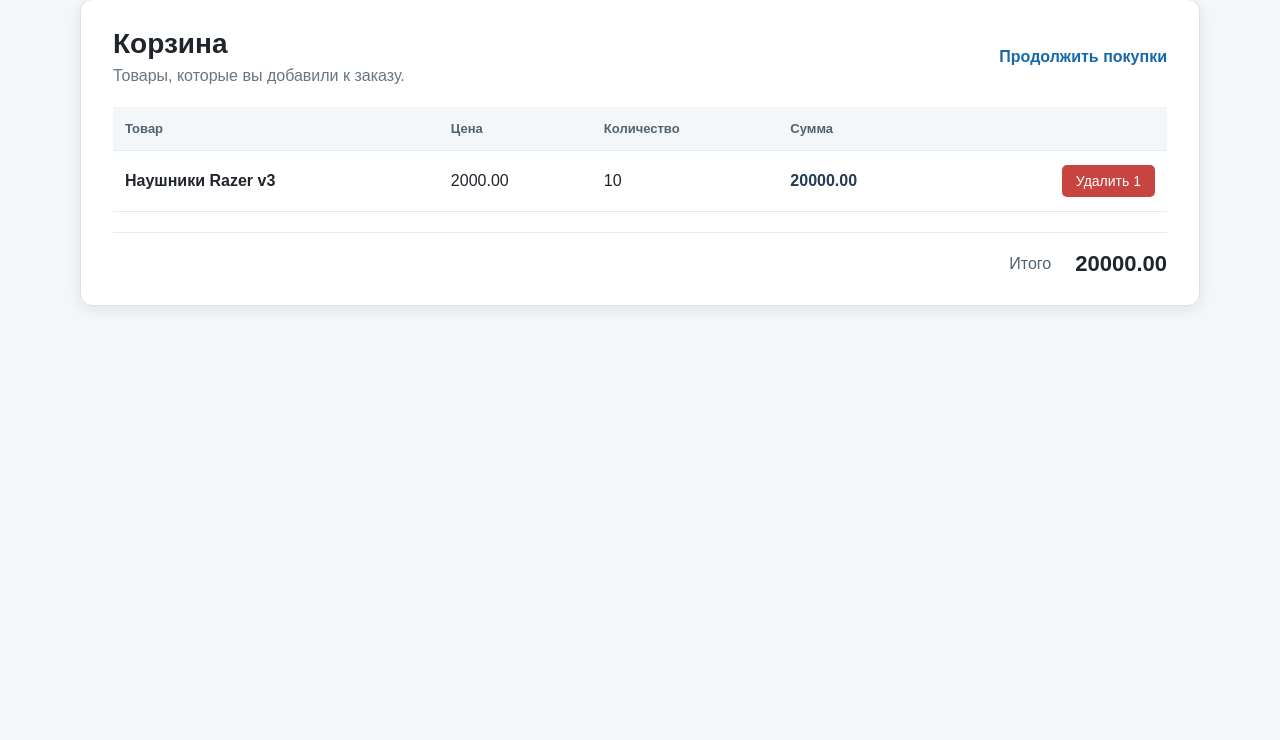
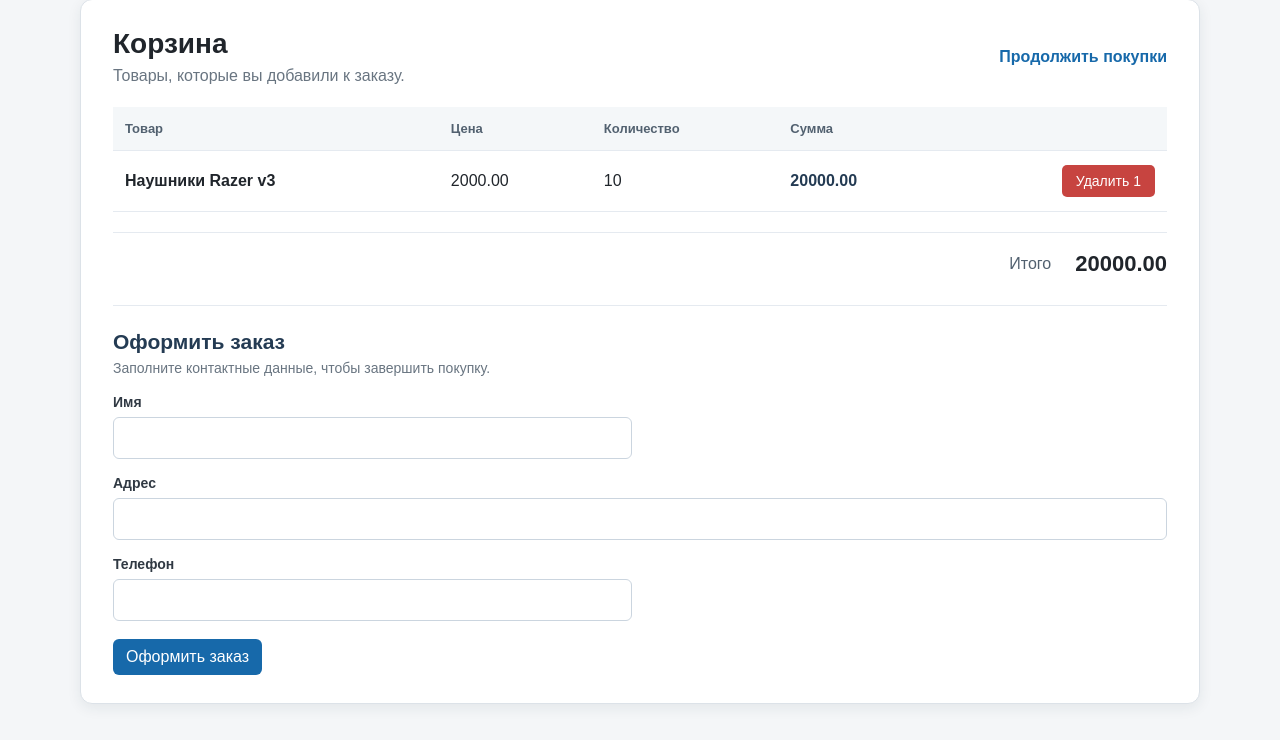
Before and after one commit to UralSultan/lab_work_54, a Django app: page /cart/ in a window 1280 px wide. Shown: the part 109-849 px from the top of the page. Before the commit the page ends 415 px from the top, so only its background shows below. Run offline with Django 5.2, Linux system fonts and the light colour scheme; data comes from the database, SQL or seed files in the repository; tables that the repository leaves empty hold one stand-in row (values such as "Sample post").

Commit message:
Добавил модель заказа и промежуточную таблицу ProductOrder, добавил форму для сохранения заказа,  добавил представление для оформления закза используя форму OrderForm, и описал через дженерик класс CreateView. Добавил форму на страницу корзины.

```diff
--- a/market/forms.py
+++ b/market/forms.py
@@ -1,5 +1,5 @@
 from django import forms
-from .models import Category, Product
+from .models import Category, Product, Order
 
 
 class CategoryForm(forms.ModelForm):
@@ -28,3 +28,14 @@ class ProductSearchForm(forms.Form):
             "placeholder": "Введите название товара",
         }),
     )
+
+
+class OrderForm(forms.ModelForm):
+    class Meta:
+        model = Order
+        fields = ['user', 'address', 'phone']
+        labels = {
+            'user': 'Имя',
+            'address': 'Адрес',
+            'phone': 'Телефон',
+        }
--- a/market/models.py
+++ b/market/models.py
@@ -57,3 +57,36 @@ class ProductsInCart(models.Model):
 
     def __str__(self):
         return self.product.name
+
+
+class ProductOrder(models.Model):
+    order = models.ForeignKey('market.Order', on_delete=models.CASCADE, related_name='order_items')
+    product = models.ForeignKey('market.Product', on_delete=models.CASCADE, related_name='order_items')
+    quantity = models.IntegerField('Количество',validators=[MinValueValidator(1)],)
+
+    class Meta:
+        constraints = [
+            models.UniqueConstraint(
+                fields=['order', 'product'],
+                name='one_product_per_order',
+            )
+        ]
+
+    def __str__(self):
+        return f'{self.product.name} — {self.quantity} шт.'
+
+
+class Order(models.Model):
+    user = models.CharField('Имя', max_length=120)
+    phone = models.CharField('Телефон', max_length=120)
+    address = models.CharField('Адрес', max_length=120)
+    created_at = models.DateTimeField('Дата и время создания', auto_now_add=True)
+    products = models.ManyToManyField('market.Product', through='ProductOrder', related_name='orders')
+
+    class Meta:
+        ordering = ['-created_at']
+        verbose_name = 'Заказ'
+        verbose_name_plural = 'Заказы'
+
+    def __str__(self):
+        return f'Заказ №{self.pk}'
--- a/market/static/market/style.css
+++ b/market/static/market/style.css
@@ -340,6 +340,86 @@ body {
     margin-top: 22px;
 }
 
+.order-form-section {
+    margin-top: 28px;
+    padding-top: 24px;
+    border-top: 1px solid #e5eaf0;
+}
+
+.order-form-heading {
+    margin-bottom: 18px;
+}
+
+.order-form-heading h2 {
+    margin: 0 0 6px;
+    color: #243b53;
+    font-size: 21px;
+}
+
+.order-form-heading p {
+    margin: 0;
+    color: #697581;
+    font-size: 14px;
+}
+
+.order-form__fields {
+    display: grid;
+    grid-template-columns: repeat(2, minmax(0, 1fr));
+    gap: 16px;
+}
+
+.order-form__field {
+    display: flex;
+    flex-direction: column;
+    gap: 7px;
+    min-width: 0;
+}
+
+.order-form__field--wide {
+    grid-column: 1 / -1;
+}
+
+.order-form__field label {
+    color: #303943;
+    font-size: 14px;
+    font-weight: 600;
+}
+
+.order-form__field input,
+.order-form__field select,
+.order-form__field textarea {
+    width: 100%;
+    padding: 11px 12px;
+    border: 1px solid #cbd5df;
+    border-radius: 6px;
+    background: #fff;
+    color: #20252b;
+    font: inherit;
+}
+
+.order-form__field input:focus,
+.order-form__field select:focus,
+.order-form__field textarea:focus {
+    border-color: #579bb5;
+    outline: 2px solid rgb(87 155 181 / 18%);
+}
+
+.order-form__error,
+.order-form__errors,
+.order-form__errors .errorlist {
+    margin: 0;
+    color: #c74440;
+    font-size: 14px;
+}
+
+.order-form__errors .errorlist {
+    padding-left: 18px;
+}
+
+.order-form__submit {
+    margin-top: 18px;
+}
+
 .visually-hidden {
     position: absolute;
     width: 1px;
@@ -366,6 +446,14 @@ body {
     .cart-table th,
     .cart-table td {
         padding: 11px 9px;
+    }
+
+    .order-form__fields {
+        grid-template-columns: 1fr;
+    }
+
+    .order-form__field--wide {
+        grid-column: auto;
     }
 }
 .product-detail {
--- a/market/templates/market/cart.html
+++ b/market/templates/market/cart.html
@@ -50,6 +50,40 @@
                 <span>Итого</span>
                 <strong>{{ cart_total }}</strong>
             </div>
+
+            <section class="order-form-section">
+                <div class="order-form-heading">
+                    <h2>Оформить заказ</h2>
+                    <p>Заполните контактные данные, чтобы завершить покупку.</p>
+                </div>
+
+                <form class="order-form" method="post" action="{% url 'order_create' %}">
+                    {% csrf_token %}
+
+                    {% if order_form.non_field_errors %}
+                        <div class="order-form__errors">
+                            {{ order_form.non_field_errors }}
+                        </div>
+                    {% endif %}
+
+                    <div class="order-form__fields">
+                        {% for field in order_form %}
+                            <div class="order-form__field{% if field.name == 'address' %} order-form__field--wide{% endif %}">
+                                <label for="{{ field.id_for_label }}">{{ field.label }}</label>
+                                {{ field }}
+
+                                {% for error in field.errors %}
+                                    <p class="order-form__error">{{ error }}</p>
+                                {% endfor %}
+                            </div>
+                        {% endfor %}
+                    </div>
+
+                    <button class="cart-add-button order-form__submit" type="submit">
+                        Оформить заказ
+                    </button>
+                </form>
+            </section>
         {% else %}
             <div class="cart-empty">
                 <h2>Корзина пока пуста</h2>
--- a/market/urls.py
+++ b/market/urls.py
@@ -16,4 +16,5 @@ urlpatterns = [
     path('cart/', views.CartView.as_view(), name='cart'),
     path('products/<int:product_id>/cart/add/',views.CartAddView.as_view(),name='cart_add',),
     path('cart/remove/<int:product_id>/',views.CartRemoveView.as_view(),name='cart_remove',),
+    path('order/create/', views.OrderCreateView.as_view(), name='order_create'),
 ]
--- a/market/views.py
+++ b/market/views.py
@@ -1,8 +1,8 @@
 from django.shortcuts import render, get_object_or_404, redirect
 from django.urls import reverse, reverse_lazy
 from decimal import Decimal
-from .models import Product, Category, ProductsInCart
-from .forms import CategoryForm, ProductForm, ProductSearchForm
+from .models import Product, Category, ProductsInCart, Order, ProductOrder
+from .forms import CategoryForm, ProductForm, ProductSearchForm, OrderForm
 from django.views.generic import CreateView, DeleteView, DetailView, ListView, UpdateView
 from django.views import View
 
@@ -166,6 +166,7 @@ class CartView(ListView):
             (item.get_line_total() for item in context['cart_items']),
             Decimal('0.00'),
         )
+        context['order_form'] = OrderForm()
         return context
 
 
@@ -183,3 +184,42 @@ class CartRemoveView(View):
             cart_item.delete()
 
         return redirect('cart')
+
+
+class OrderCreateView(CreateView):
+    model = Order
+    form_class = OrderForm
+    template_name = 'market/cart.html'
+    success_url = reverse_lazy('products_list')
+
+    def get_context_data(self, **kwargs):
+        context = super().get_context_data(**kwargs)
+        cart_items = list(ProductsInCart.objects.select_related('product'))
+        context['cart_items'] = cart_items
+        context['cart_total'] = sum((item.get_line_total() for item in cart_items),Decimal('0.00'),)
+        context['order_form'] = context['form']
+        return context
+
+    def form_valid(self, form):
+        cart_items = list(ProductsInCart.objects.select_related('product'))
+        if not cart_items:
+            form.add_error(None, 'Корзина пуста.')
+            return self.form_invalid(form)
+        for item in cart_items:
+            if item.quantity_of_product_in_cart > item.product.quantity:
+                form.add_error(
+                    None,
+                    f'Недостаточно товара «{item.product.name}» на складе.',
+                )
+                return self.form_invalid(form)
+        self.object = form.save()
+        for item in cart_items:
+            ProductOrder.objects.create(
+                order=self.object,
+                product=item.product,
+                quantity=item.quantity_of_product_in_cart,
+            )
+            item.product.quantity -= item.quantity_of_product_in_cart
+            item.product.save(update_fields=['quantity'])
+        ProductsInCart.objects.all().delete()
+        return redirect(self.get_success_url())
```
Also changed, not shown: market/migrations/0007_order_productorder_order_products_and_more.py (added).
